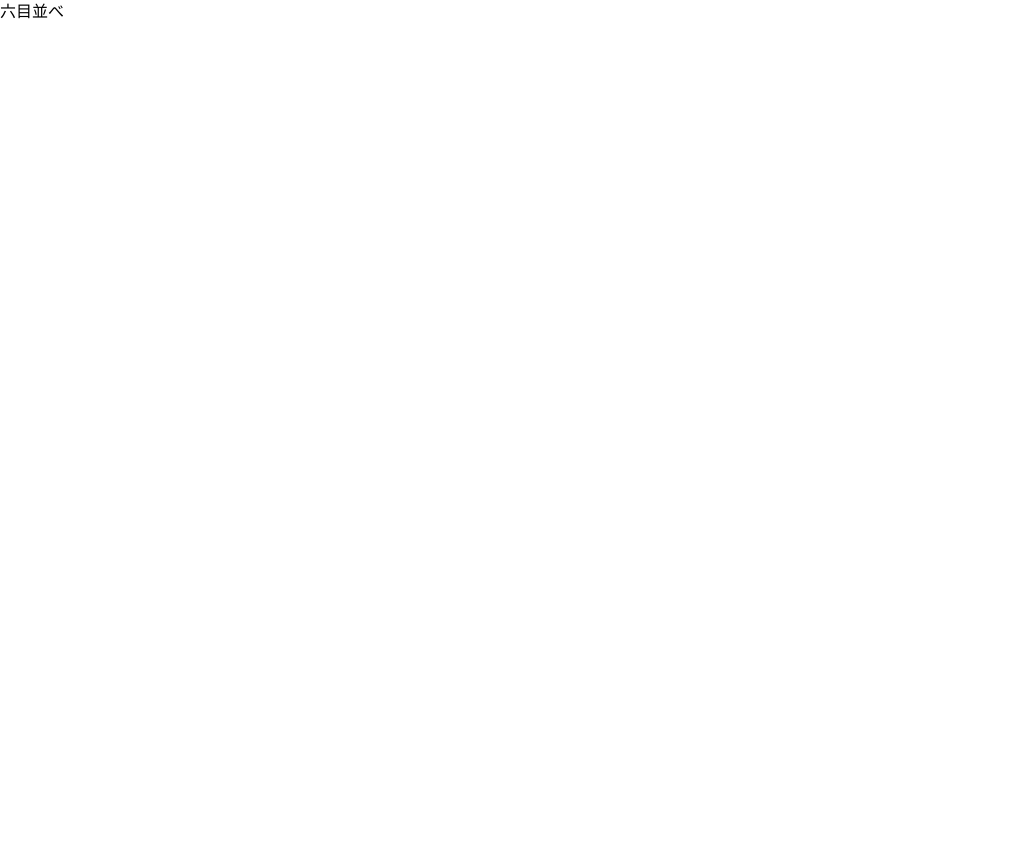
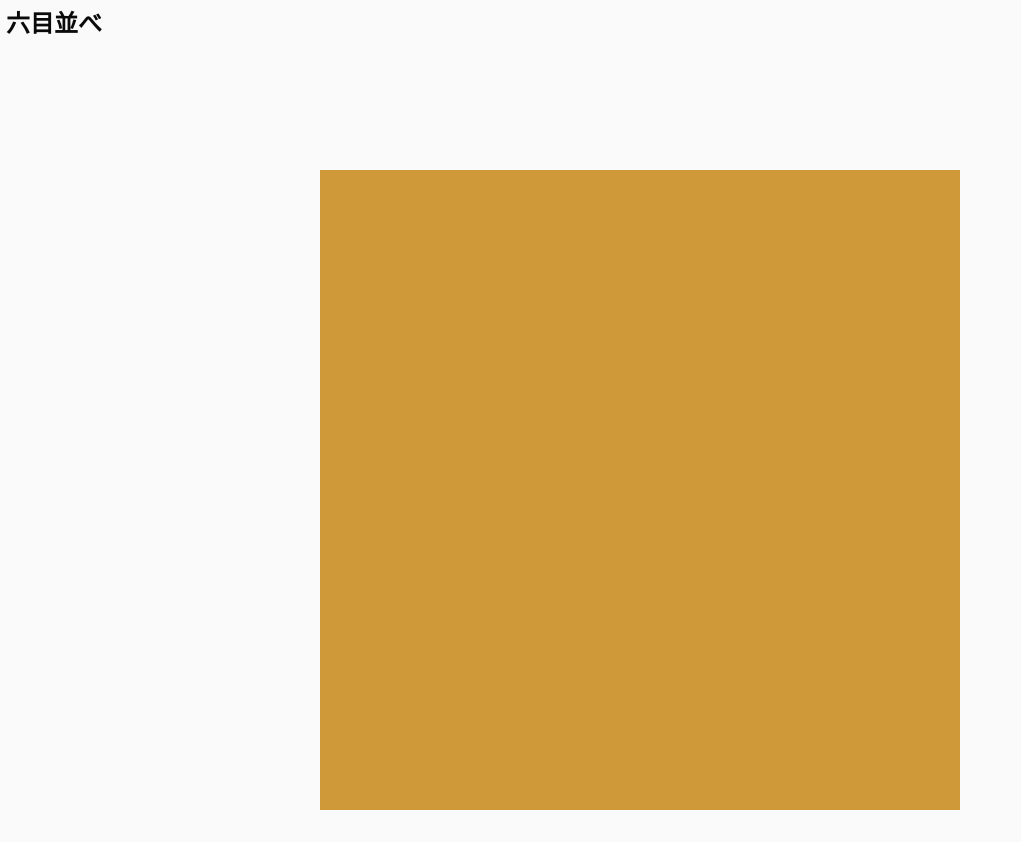
Before and after one commit to TakuyaXyze/6moku-narabe, a Next.js app: page / in a window 1280 px wide. Shown: the whole page, without its empty margins (0-1021 px from the left). Before the commit the page ends 800 px from the top, so only its background shows below. Built offline with nearby package versions, Linux system fonts and the light colour scheme.

Commit message:
💄 CSS設定

```diff
--- a/components/Title.tsx
+++ b/components/Title.tsx
@@ -1,7 +1,7 @@
 export function Title() {
 
   return (
-    <h1>
+    <h1 className="title">
       六目並べ
     </h1>
   );
--- a/styles/globals.css
+++ b/styles/globals.css
@@ -1,14 +1,18 @@
 @import "tailwindcss";
 
-/*
 :root {
-  --background: #ffffff;
-  --foreground: #171717;
+  --background: #fafafa;
+  --foreground: #0a0a0b;
 }
-よくわからないけど、効いていなかったから消した。
-必要なら復元して。
-*/
 
+@media (prefers-color-scheme: dark) {
+
+  /*ユーザーがダークモードのときの挙動*/
+  :root {
+    --background: #fafafa;
+    --foreground: #0a0a0b;
+  }
+}
 
 @theme inline {
   --color-background: var(--background);
@@ -25,19 +29,45 @@ VSCodeのsetting.jsonの末尾に以下を追記で解決
 "css.lint.unknownAtRules": "ignore"
 
 【参照】https://qiita.com/P-man_Brown/items/bf05437afecde268ec15
+
+そもそもTailwind CSSはノータッチになるかも...
+
 */
 
-@media (prefers-color-scheme: dark) {
-  :root {
-    --background: #0a0a0b;
-    --foreground: #fafafa;
-  }
-}
-
+html,
 body {
   background: var(--background);
   color: var(--foreground);
   font-family: Arial, Helvetica, sans-serif;
   padding: 0;
   margin: 0;
+  width: 100%;
+  height: 100%;
 }
+
+.page {
+  margin-top: 0;
+  height: 100%;
+}
+
+.title {
+  padding: 6px 0 0 6px;
+  font-size: 1.5rem;
+  font-weight: bold;
+}
+
+.playGround {
+  display: flex;
+  justify-content: center;
+  position: relative;
+  margin: 0;
+  height: 100%;
+  width: 100%;
+}
+
+.gameBoard {
+  background: #cf993a;
+  margin-top: 10%;
+  height: 80%;
+  aspect-ratio: 1/1;
+}
```
